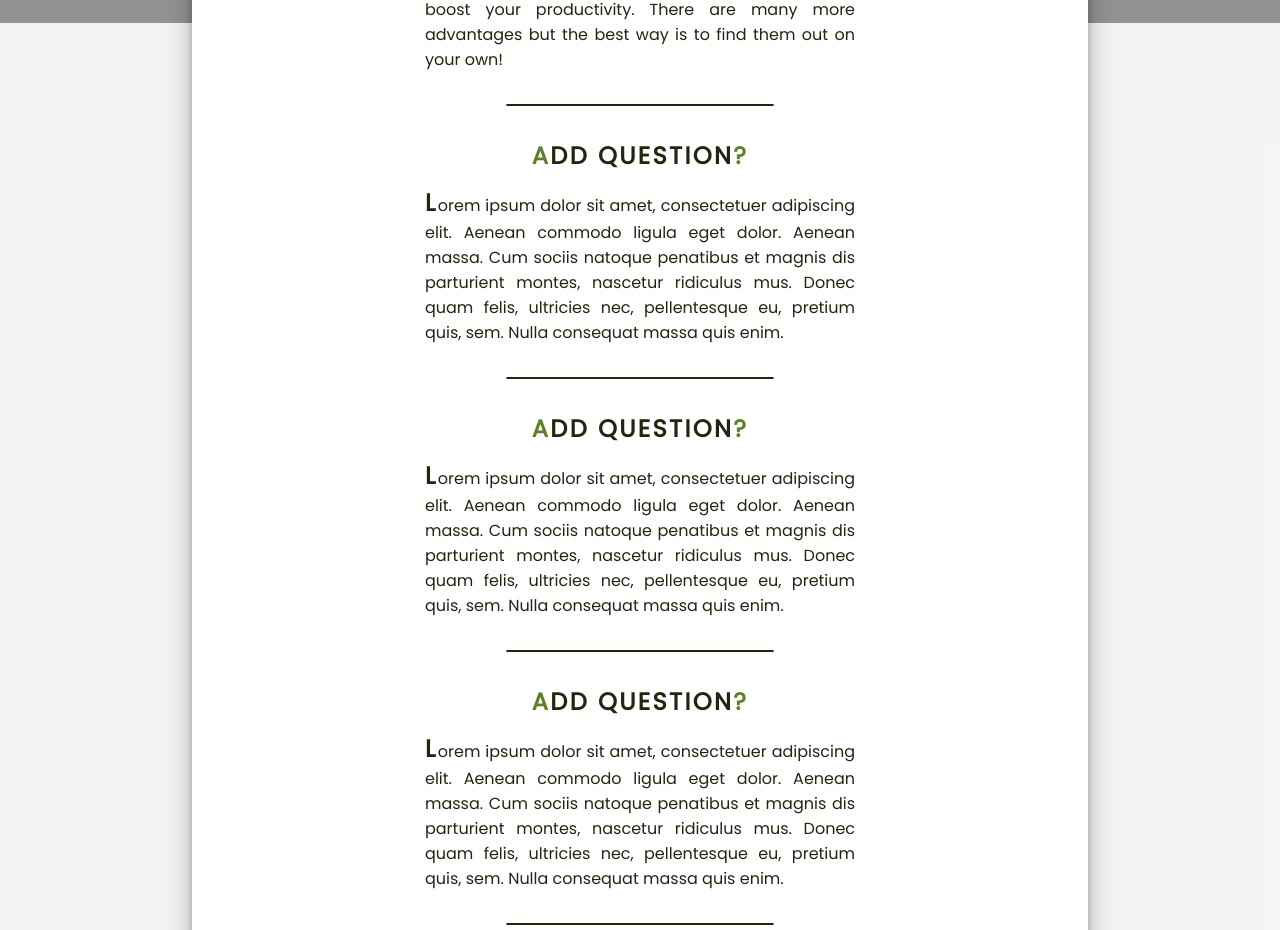
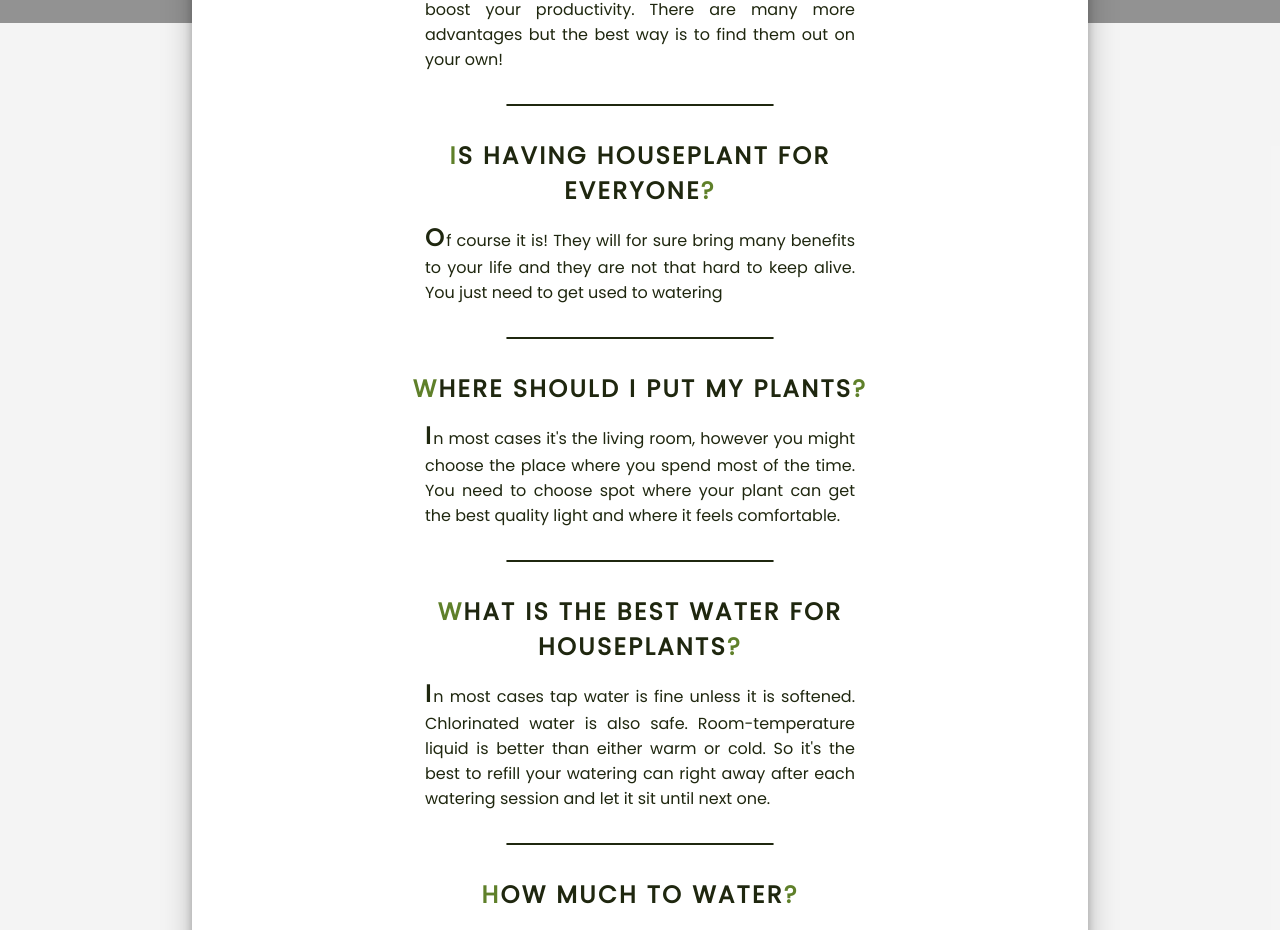
Before and after one commit to ajiiz/plants-react-app, a React (Create React App) app: page /faq in a window 1280 px wide. Shown: the part 617-1547 px from the top of the page. Built offline with nearby package versions, Linux system fonts and the light colour scheme.

Commit message:
Changed the rest dummy quetions and answers to normal ones in Faq section

```diff
--- a/src/components/FaqPage/FaqItems.js
+++ b/src/components/FaqPage/FaqItems.js
@@ -4,19 +4,23 @@ export const FaqItems = [
         answer: "Most importantly they improve the quality of your indoor air. Plants might also help reducing stress and boost your productivity. There are many more advantages but the best way is to find them out on your own!"
     },
     {
-        question: "Add question?",
-        answer: "Lorem ipsum dolor sit amet, consectetuer adipiscing elit. Aenean commodo ligula eget dolor. Aenean massa. Cum sociis natoque penatibus et magnis dis parturient montes, nascetur ridiculus mus. Donec quam felis, ultricies nec, pellentesque eu, pretium quis, sem. Nulla consequat massa quis enim."
+        question: "Is having houseplant for everyone?",
+        answer: "Of course it is! They will for sure bring many benefits to your life and they are not that hard to keep alive. You just need to get used to watering "
     },
     {
-        question: "Add question?",
-        answer: "Lorem ipsum dolor sit amet, consectetuer adipiscing elit. Aenean commodo ligula eget dolor. Aenean massa. Cum sociis natoque penatibus et magnis dis parturient montes, nascetur ridiculus mus. Donec quam felis, ultricies nec, pellentesque eu, pretium quis, sem. Nulla consequat massa quis enim."
+        question: "Where should I put my plants?",
+        answer: "In most cases it's the living room, however you might choose the place where you spend most of the time. You need to choose spot where your plant can get the best quality light and where it feels comfortable."
     },
     {
-        question: "Add question?",
-        answer: "Lorem ipsum dolor sit amet, consectetuer adipiscing elit. Aenean commodo ligula eget dolor. Aenean massa. Cum sociis natoque penatibus et magnis dis parturient montes, nascetur ridiculus mus. Donec quam felis, ultricies nec, pellentesque eu, pretium quis, sem. Nulla consequat massa quis enim."
+        question: "What is the best water for houseplants?",
+        answer: "In most cases tap water is fine unless it is softened. Chlorinated water is also safe. Room-temperature liquid is better than either warm or cold. So it's the best to refill your watering can right away after each watering session and let it sit until next one."
     },
     {
-        question: "Add question?",
-        answer: "Lorem ipsum dolor sit amet, consectetuer adipiscing elit. Aenean commodo ligula eget dolor. Aenean massa. Cum sociis natoque penatibus et magnis dis parturient montes, nascetur ridiculus mus. Donec quam felis, ultricies nec, pellentesque eu, pretium quis, sem. Nulla consequat massa quis enim."
+        question: "How much to water?",
+        answer: "Depends on the plant. Not all plants needs the same amount of water. For example species from tropical regions need much more water than plants from desert regions."
+    },
+    {
+        question: "When to water your plants?",
+        answer: "If you see any wilting leaves, it's definitely time to water your plants. Try making a habit of checking on your houseplants at least once a week. You can use an app like Happy Plant to help remind you when to make your watering sessions."
     }
 ]
```
